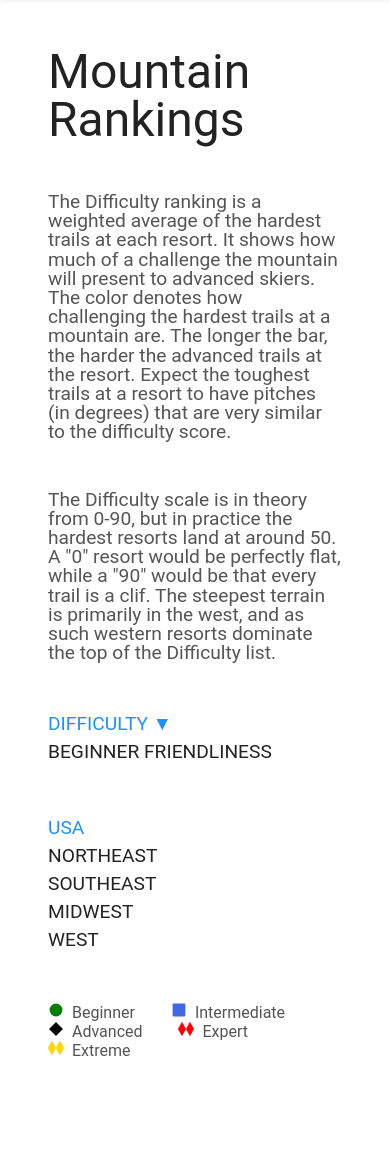
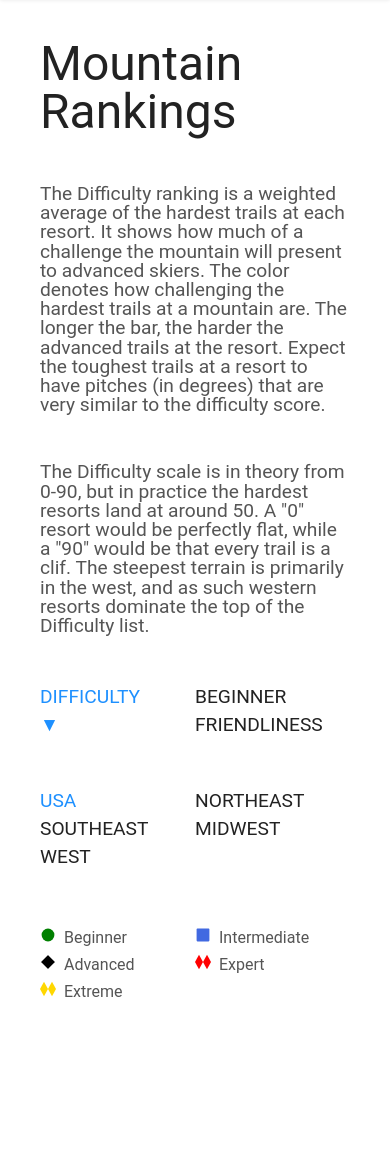
Before and after one commit to joshua-coppola/steep-seeker, a Flask app: page /rankings in a window 390 px wide. Shown: the part 97-1268 px from the top of the page. After the commit the page ends 1094 px from the top, so only its background shows below. Run offline with Flask 2, Linux system fonts and the light colour scheme; data that the repository does not hold is empty.

Commit message:
moved files around

```diff
--- a/python/_flask_api.py
+++ b/_flask_api.py
@@ -5,8 +5,6 @@ from flask_wtf import FlaskForm
 import os
 
 from data.secret import secret
-
-sys.path.append('python')
 
 import db as database
 import _misc
@@ -20,7 +18,7 @@ class navigationLink:
         self.to = to
 
 
-app = Flask(__name__, static_url_path='', static_folder='../static', template_folder='../templates')
+app = Flask(__name__, static_url_path='', static_folder='static', template_folder='templates')
 app.config['SECRET_KEY'] = secret
 
 nav_links = []
--- a/app.py
+++ b/app.py
@@ -1,3 +1,3 @@
-import python._flask_api as api
+import _flask_api as api
 
 api.app.run(host='0.0.0.0', port=5000, debug=False)
--- a/static/rankings.css
+++ b/static/rankings.css
@@ -69,16 +69,32 @@ main {
 @media screen and (max-width: 600px) {
     .rankings {
         grid-template-columns: max-content;
+        display: block;
+        line-height: 1.7rem;
     }
+
     main {
-        padding: 16px;
+        padding: 8px;
         margin-top: 0px;
-    }
-    .rankings a,p {
-        font-size: 1.05rem;
     }
 
     .ranking-sort {
-        display: block;
+        display: grid;
+        grid-template-columns: repeat(2, 1fr);
+    }
+
+    .legend ul{
+        display: grid;
+        grid-template-columns: repeat(2, 1fr);
     }
 }
+
+@media screen and (max-width: 350px) {
+    .ranking-sort {
+        grid-template-columns: 1fr;
+    }
+
+    .legend ul{
+        grid-template-columns: 1fr;
+    }
+}
```
Also changed, not shown: _create_trails.py (renamed from python/_create_trails.py), _misc.py (renamed from python/_misc.py), _read_osm.py (renamed from python/_read_osm.py), db.py (renamed from python/db.py), main.py (renamed from python/main.py), maps.py (renamed from python/maps.py), mountain.py (renamed from python/mountain.py), stats.py (renamed from python/stats.py).
